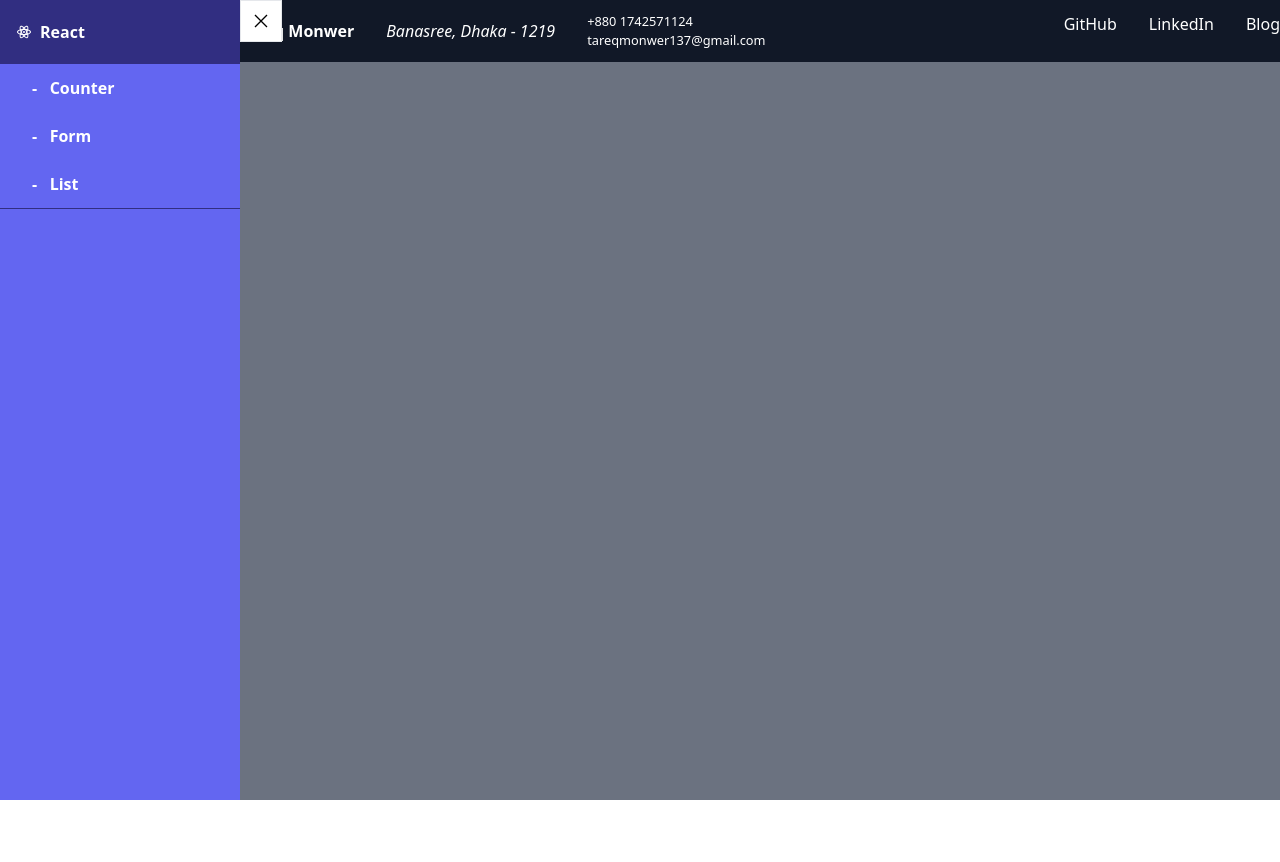
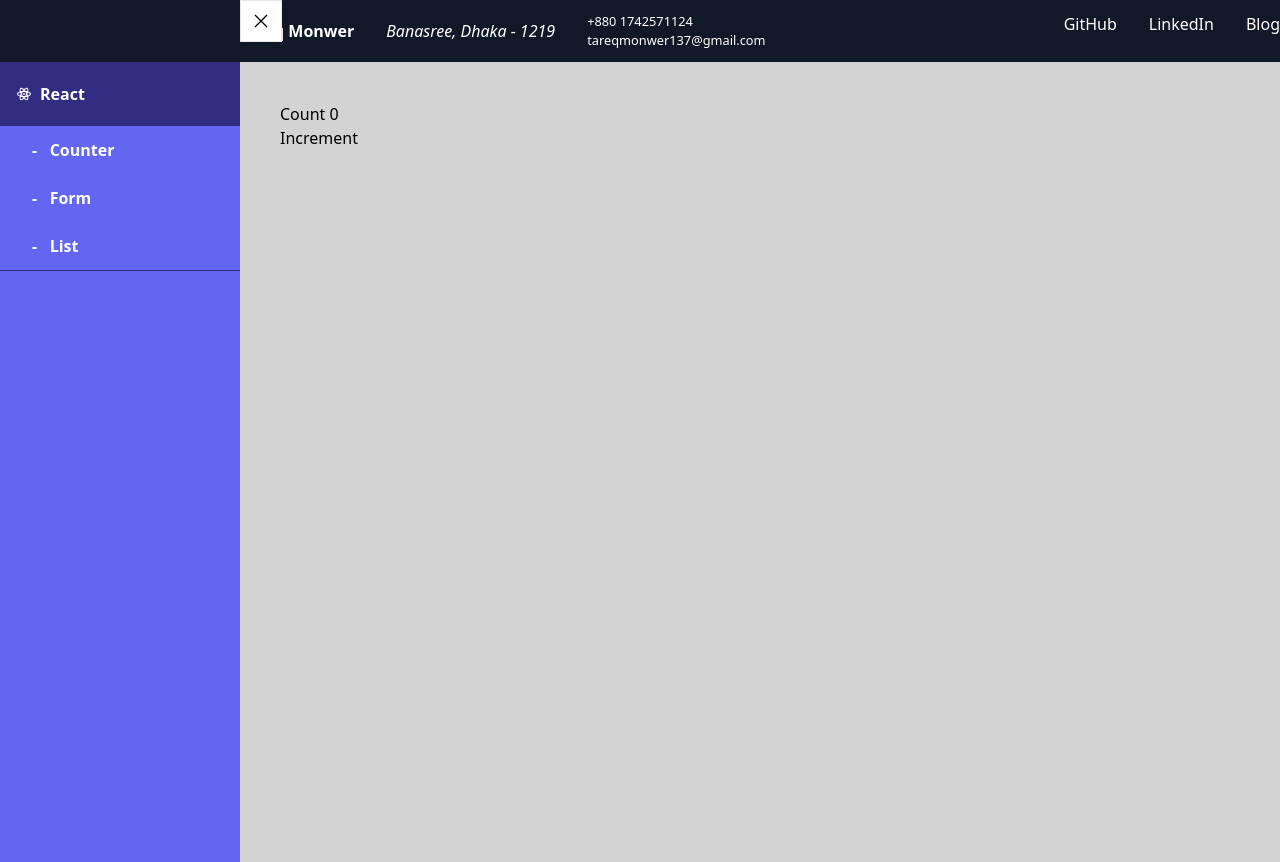
Before and after one commit to TareqMonwer/react-assesment, a React (Create React App) app: page /counter in a window 1280 px wide. Before the commit the page ends 800 px from the top, so only its background shows below. Built offline with nearby package versions, Linux system fonts and the light colour scheme.

Commit message:
:zap: update styling for navbar, drawer.

```diff
--- a/src/components/common/Drawer/Drawer.jsx
+++ b/src/components/common/Drawer/Drawer.jsx
@@ -27,7 +27,7 @@ const Drawer = ({ open, onClose }) => {
     <div>
       <div
         className={
-          clsx('absolute z-10 cursor-pointer p-3 bg-white border border-1', {
+          clsx('fixed top-0 z-10 cursor-pointer p-3 bg-white border border-1', {
             ['ml-60']: open,
             ['ml-0']: !open
           })
--- /dev/null
+++ b/src/components/common/Footer/Footer.jsx
@@ -0,0 +1,20 @@
+const Footer = () => {
+  return (
+    <div className="p-2 text-center flex justify-center">
+      <div className="flex justify-around">
+        <span>
+          Daffodil Polytechnic Institute
+        </span>
+        <span>
+          Diploma in Computer Engineering
+        </span>
+        <span>
+          <b className="capitalize">passing year: &nbsp;</b>
+          2021
+        </span>
+      </div>
+    </div>
+  );
+}
+
+export default Footer;
--- a/src/components/common/Nav/Nav.jsx
+++ b/src/components/common/Nav/Nav.jsx
@@ -6,7 +6,7 @@ import clsx from "clsx";
 const Nav = () => {
   return (
     <div className={
-      clsx("py-3 bg-gray-900 text-white fixed w-full top-0 pl-60")}>
+      clsx("py-3 bg-gray-900 text-white pl-60 sticky top-0")}>
       <Container otherClasses="flex justify-between">
           <div className="flex items-center">
             {leftNavItems.map((item, index) => (
--- a/src/containers/Layout.jsx
+++ b/src/containers/Layout.jsx
@@ -15,13 +15,13 @@ const Layout = ({ children }) => {
     <div>
       <Nav />
       <Drawer open={drawerOpen} onClose={handleClose} />
-      <div className={clsx('min-h-screen bg-gray-500', {
+      <div className={clsx('main min-h-screen', {
         ['ml-60']: drawerOpen,
         ['ml-0']: !drawerOpen,
         })}>
-        <Container>
-          {children}
-          </Container>
+        <div className="p-10">
+            {children}
+        </div>
         </div>
     </div>
   );
--- a/src/containers/Layout.scss
+++ b/src/containers/Layout.scss
@@ -0,0 +1,3 @@
+.main {
+  background-color: rgb(211, 211, 211);
+}
--- a/tailwind.config.js
+++ b/tailwind.config.js
@@ -5,7 +5,9 @@ module.exports = {
     extend: {},
   },
   variants: {
-    extend: {},
+    extend: {
+
+    },
   },
   plugins: [],
 }
```
